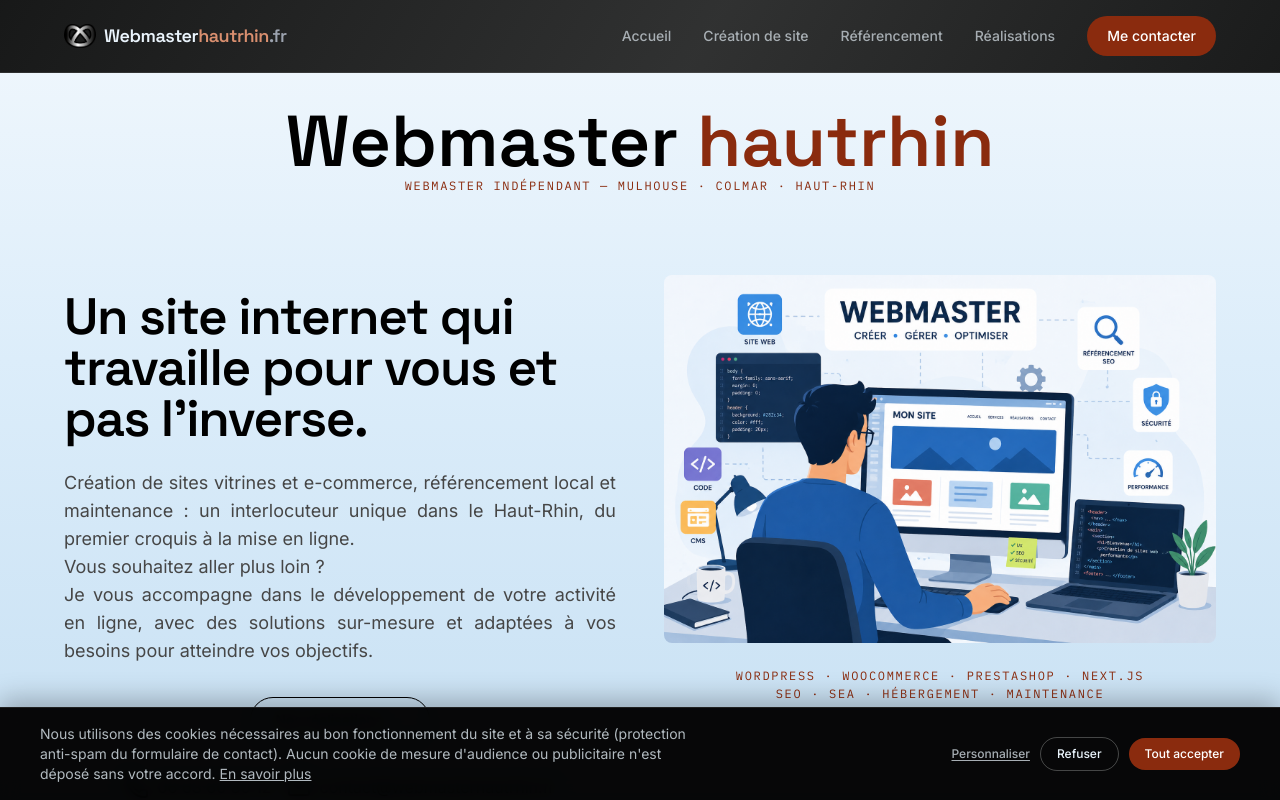
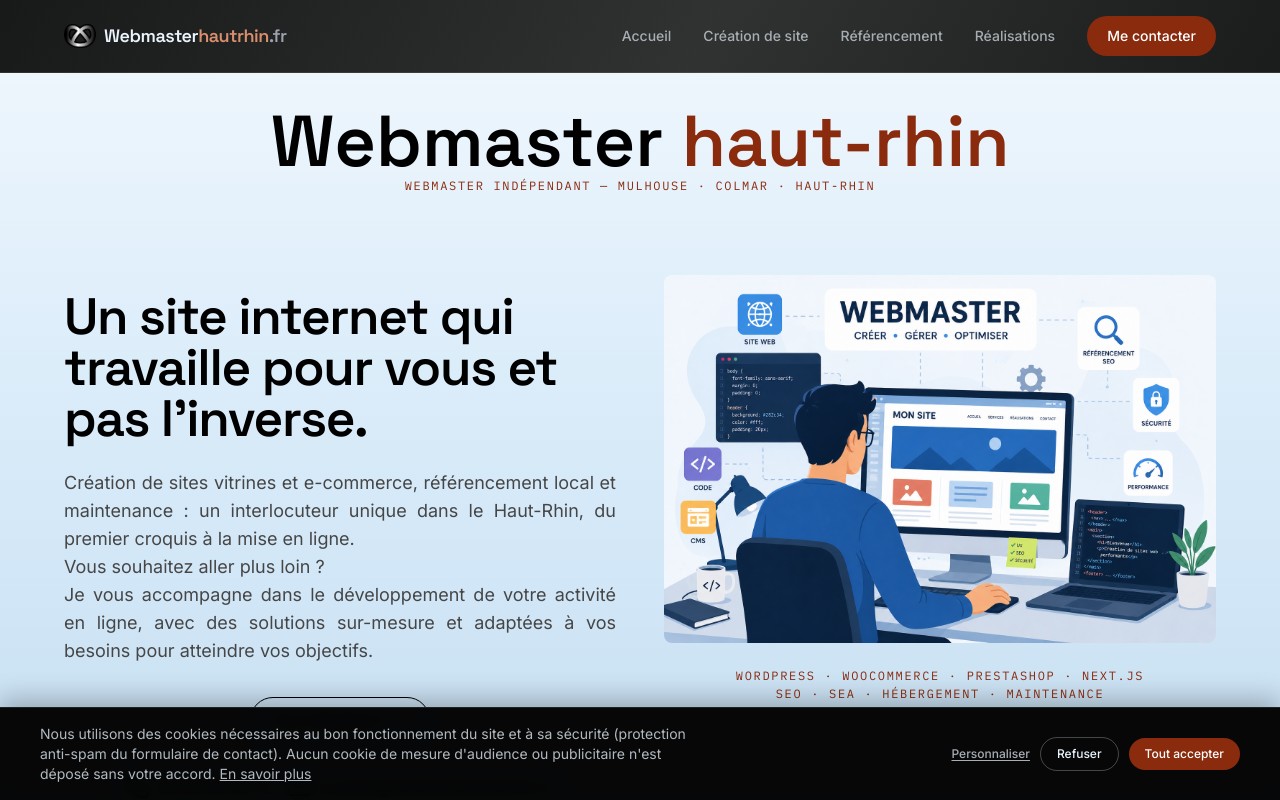
Before and after one commit to WebaHR/webmasterhautrhin.fr, a Next.js app: page / in a window 1280 px wide. Shown: the top 800 px of the page. Built offline with nearby package versions, Linux system fonts and the light colour scheme.

Commit message:
Fix typo in Hero component for location name

```diff
--- a/components/Hero.tsx
+++ b/components/Hero.tsx
@@ -14,7 +14,7 @@ export default function Hero() {
     <section className="relative overflow-hidden border-b border-line">
       <h1 className="mt-8 text-center font-display text-4xl font-semibold text-ink sm:text-5xl md:text-6xl lg:text-7xl">
   Webmaster
-  <span className="text-accent"> hautrhin</span>
+  <span className="text-accent"> haut-rhin</span>
 </h1>
           <h2 className="eyebrow text-center">Webmaster indépendant — Mulhouse · Colmar · Haut-Rhin</h2>
       <div className="mx-auto grid max-w-content gap-12 px-6 py-16 sm:py-20 lg:grid-cols-[1fr_1fr] ">
```
